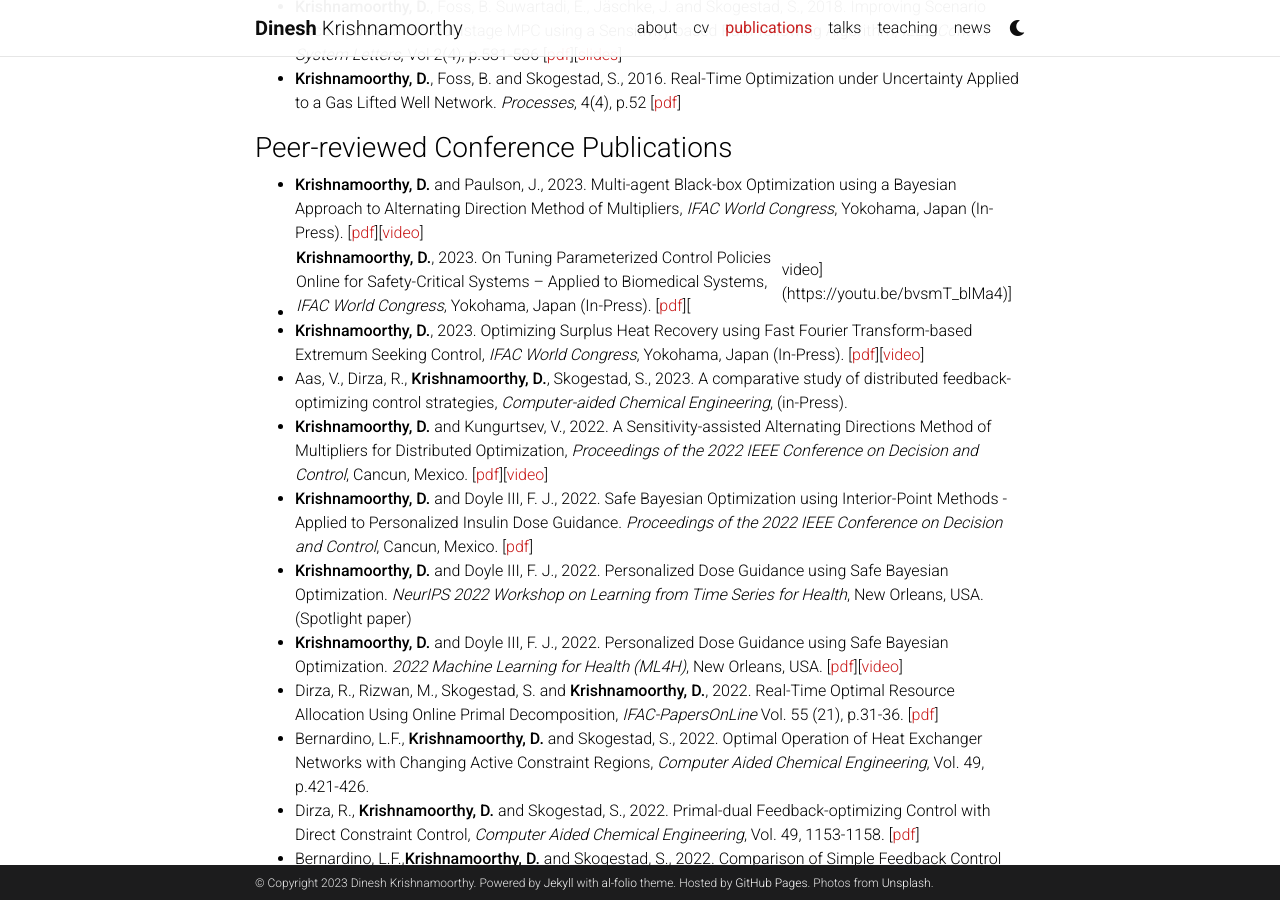
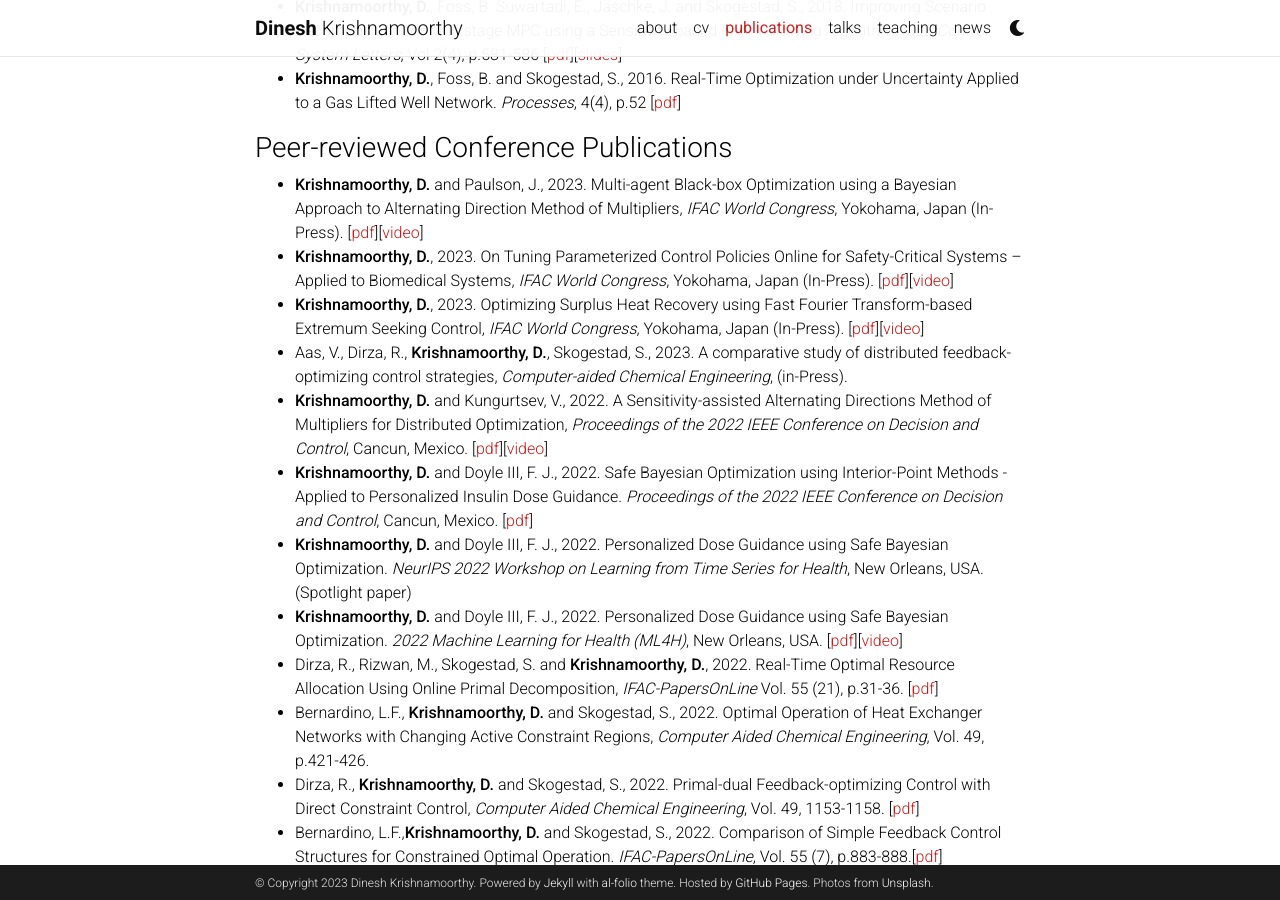
Before and after one commit to dinesh-krishnamoorthy/dinesh-krishnamoorthy.github.io, a Jekyll site: the page built from _pages/publications.md, in a window 1280 px wide and 900 px high, scrolled down 1392 px. Built offline with Jekyll 4.4.1, drawn with Linux system fonts in a browser that asks for light colours; comment, search, counter and statistics services are not loaded; a style sheet for code colours, icons or effects is not loaded.

Commit message:
Update publications.md

```diff
--- a/_pages/publications.md
+++ b/_pages/publications.md
@@ -39,7 +39,7 @@
 
 ### Peer-reviewed Conference Publications
 * **Krishnamoorthy, D.** and Paulson, J., 2023. Multi-agent Black-box Optimization using a Bayesian Approach to Alternating Direction Method of Multipliers, _IFAC World Congress_, Yokohama, Japan (In-Press). [[pdf](https://arxiv.org/pdf/2303.14414.pdf)][[video](https://youtu.be/wemfd3En4iI)]
-* **Krishnamoorthy, D.**, 2023. On Tuning Parameterized Control Policies Online for Safety-Critical Systems – Applied to Biomedical Systems, _IFAC World Congress_, Yokohama, Japan (In-Press). [[pdf](https://www.dropbox.com/s/fe8ta54a2qps0ga/BO_tuning_final.pdf?dl=0)][|video](https://youtu.be/bvsmT_blMa4)]
+* **Krishnamoorthy, D.**, 2023. On Tuning Parameterized Control Policies Online for Safety-Critical Systems – Applied to Biomedical Systems, _IFAC World Congress_, Yokohama, Japan (In-Press). [[pdf](https://www.dropbox.com/s/fe8ta54a2qps0ga/BO_tuning_final.pdf?dl=0)][[video](https://youtu.be/bvsmT_blMa4)]
 * **Krishnamoorthy, D.**, 2023. Optimizing Surplus Heat Recovery using Fast Fourier Transform-based Extremum Seeking Control, _IFAC World Congress_, Yokohama, Japan (In-Press). [[pdf](https://www.dropbox.com/s/ulds21jtmujv4xz/postprint.pdf?dl=0)][[video](https://youtu.be/Tw8-Uw0vwqI)]
 * Aas, V., Dirza, R., **Krishnamoorthy, D.**, Skogestad, S., 2023. A comparative study of distributed feedback-optimizing control strategies, _Computer-aided Chemical Engineering_, (in-Press).
 * **Krishnamoorthy, D.** and Kungurtsev, V., 2022. A Sensitivity-assisted Alternating Directions Method of Multipliers for Distributed Optimization, _Proceedings of the 2022 IEEE Conference on Decision and Control_, Cancun, Mexico. [[pdf](https://www.dropbox.com/s/yrn67za9hpzw7n0/main_sADMM_CDC22.pdf?dl=0)][[video](https://youtu.be/3nTpb3SDLK8)]
```
